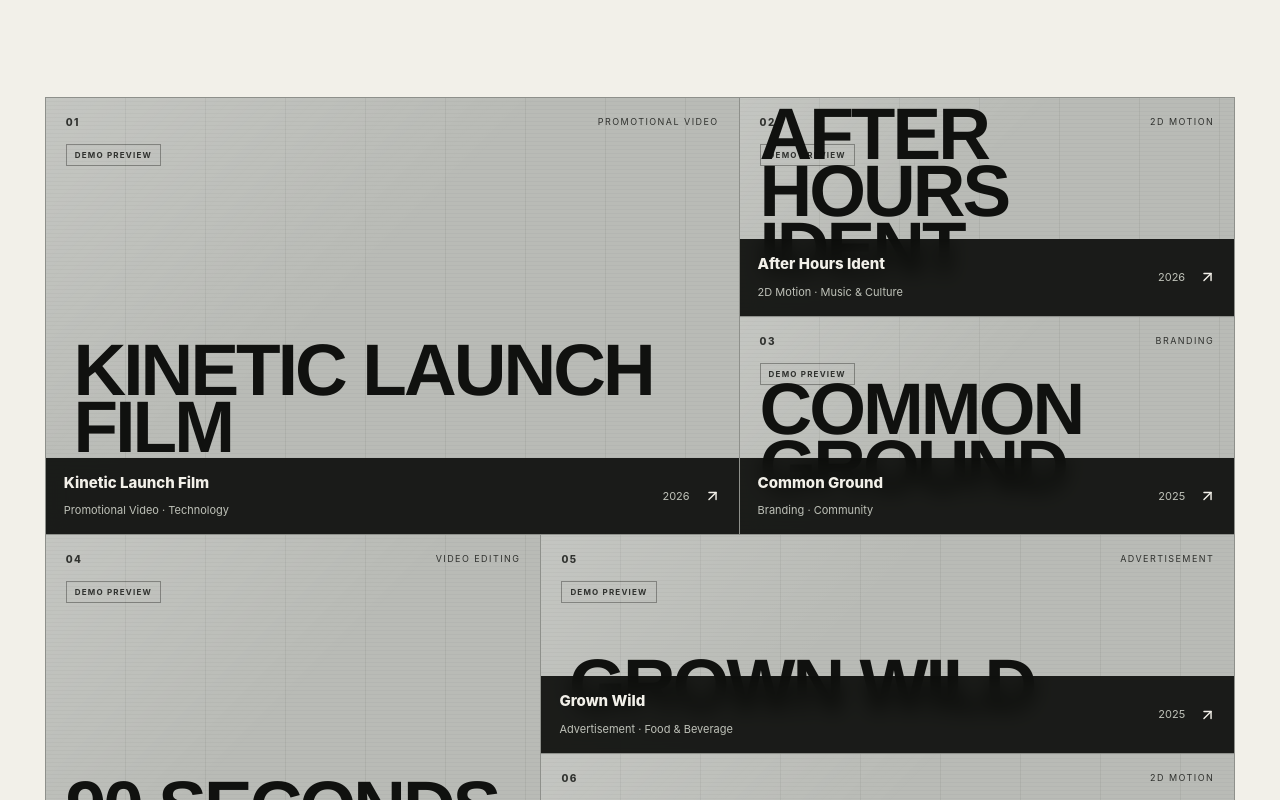
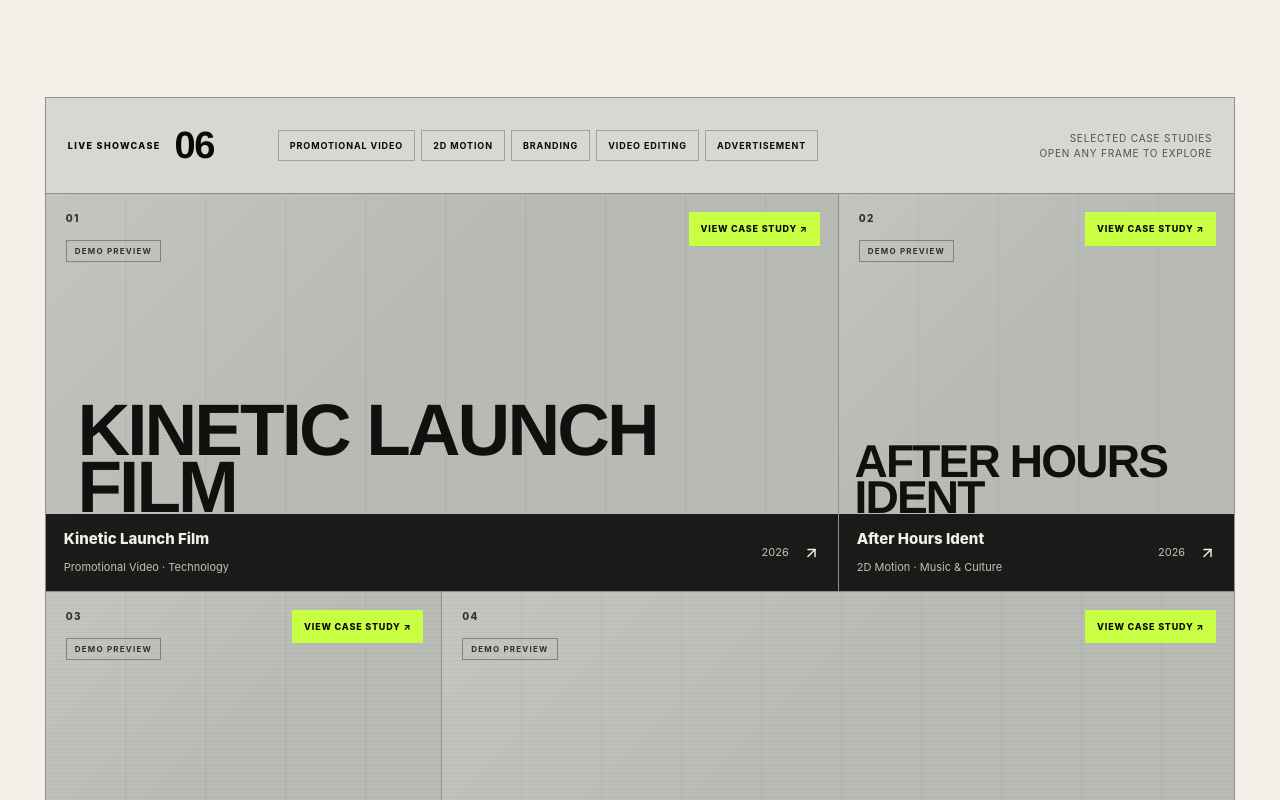
Before and after one commit to OrkoBiswas/orko, a Next.js app: page / in a window 1280 px wide. Shown: the part 1200-2000 px from the top of the page. Built offline with nearby package versions, Linux system fonts and the light colour scheme.

Commit message:
Rebuild the showcase box system

```diff
--- a/app/globals.css
+++ b/app/globals.css
@@ -458,24 +458,62 @@ html { scroll-padding-top: 76px; }
 .showreel-section .section-heading { border-top-color: var(--line-dark); }
 .selected-work { overflow: hidden; }
 
+.showcase-system { overflow: hidden; border: 1px solid #8e908b; background: #8e908b; }
+.showcase-toolbar {
+  display: grid;
+  grid-template-columns: auto minmax(0, 1fr) auto;
+  gap: clamp(28px, 5vw, 90px);
+  align-items: center;
+  min-height: 96px;
+  padding: 18px 22px;
+  color: var(--ink);
+  background: #d7d8d3;
+  border-bottom: 1px solid #8e908b;
+}
+.showcase-count { display: flex; align-items: center; gap: 14px; text-transform: uppercase; }
+.showcase-count span { font-size: 9px; font-weight: 800; letter-spacing: .15em; }
+.showcase-count strong { font-family: var(--display); font-size: 38px; line-height: .8; letter-spacing: -.04em; }
+.showcase-categories { display: flex; flex-wrap: wrap; gap: 6px; }
+.showcase-categories span { padding: 8px 11px; border: 1px solid rgba(9,10,8,.26); font-size: 9px; font-weight: 750; letter-spacing: .1em; text-transform: uppercase; }
+.showcase-toolbar > p { margin: 0; color: #4f534c; font-size: 10px; line-height: 1.5; text-align: right; text-transform: uppercase; letter-spacing: .08em; }
+.showcase-footer { display: flex; justify-content: space-between; gap: 24px; padding: 13px 18px; color: #afb2aa; background: var(--ink); font-size: 9px; letter-spacing: .11em; text-transform: uppercase; }
 .featured-grid {
   grid-template-columns: repeat(12, minmax(0, 1fr));
-  grid-template-rows: repeat(4, clamp(190px, 17vw, 320px));
+  grid-auto-rows: clamp(310px, 31vw, 560px);
   gap: 1px;
   background: #8e908b;
-  border: 1px solid #8e908b;
 }
-.featured-grid .project-card:nth-child(1) { grid-column: 1 / 8; grid-row: 1 / 3; }
-.featured-grid .project-card:nth-child(2) { grid-column: 8 / 13; grid-row: 1; }
-.featured-grid .project-card:nth-child(3) { grid-column: 8 / 13; grid-row: 2; }
-.featured-grid .project-card:nth-child(4) { grid-column: 1 / 6; grid-row: 3 / 5; }
-.featured-grid .project-card:nth-child(5) { grid-column: 6 / 13; grid-row: 3; }
-.featured-grid .project-card:nth-child(6) { grid-column: 6 / 13; grid-row: 4; }
+.featured-grid .project-card:nth-child(1) { grid-column: 1 / 9; }
+.featured-grid .project-card:nth-child(2) { grid-column: 9 / 13; }
+.featured-grid .project-card:nth-child(3) { grid-column: 1 / 5; }
+.featured-grid .project-card:nth-child(4) { grid-column: 5 / 13; }
+.featured-grid .project-card:nth-child(5) { grid-column: 1 / 7; }
+.featured-grid .project-card:nth-child(6) { grid-column: 7 / 13; }
+.featured-grid .project-card:last-child:nth-child(odd) { grid-column: 1 / -1; }
 .featured-grid .project-card,
 .featured-grid .project-card > a,
 .featured-grid .project-art { height: 100%; }
 .featured-grid .project-card { overflow: hidden; background: #b9bbb6; }
 .featured-grid .project-card > a { position: relative; }
+.featured-grid .project-card > a::after {
+  content: "View case study  ↗";
+  position: absolute;
+  z-index: 10;
+  right: 18px;
+  top: 18px;
+  padding: 10px 12px;
+  color: var(--ink);
+  background: var(--accent);
+  font-size: 9px;
+  font-weight: 850;
+  letter-spacing: .09em;
+  text-transform: uppercase;
+  opacity: 0;
+  transform: translateY(-8px);
+  transition: opacity .3s ease, transform .3s ease;
+}
+.featured-grid .project-card > a:hover::after,
+.featured-grid .project-card > a:focus-visible::after { opacity: 1; transform: translateY(0); }
 .featured-grid .project-art { aspect-ratio: auto; border: 0; }
 .featured-grid .project-card-meta {
   position: absolute;
@@ -490,7 +528,9 @@ html { scroll-padding-top: 76px; }
   backdrop-filter: blur(10px);
 }
 .featured-grid .project-card-meta span { color: #bfc2b9; }
-.featured-grid .art-title { bottom: 18%; }
+.featured-grid .art-title { bottom: 19%; }
+.featured-grid .project-card:nth-child(2) .art-title,
+.featured-grid .project-card:nth-child(3) .art-title { font-size: clamp(2.2rem, 3.6vw, 4.4rem); }
 
 .project-art,
 .visual-signal,
@@ -552,16 +592,16 @@ html { scroll-padding-top: 76px; }
 .project-library.is-grid .project-card-meta { min-height: 78px; align-items: center; padding: 14px 16px; border: 0; background: #d3d4cf; }
 
 @media (max-width: 1024px) {
+  .showcase-toolbar { grid-template-columns: auto 1fr; }
+  .showcase-toolbar > p { display: none; }
   .featured-grid {
     grid-template-columns: repeat(2, minmax(0, 1fr));
-    grid-template-rows: repeat(3, clamp(230px, 34vw, 350px)) clamp(260px, 42vw, 420px);
+    grid-auto-rows: clamp(300px, 48vw, 470px);
   }
-  .featured-grid .project-card:nth-child(1) { grid-column: 1; grid-row: 1 / 3; }
-  .featured-grid .project-card:nth-child(2) { grid-column: 2; grid-row: 1; }
-  .featured-grid .project-card:nth-child(3) { grid-column: 2; grid-row: 2; }
-  .featured-grid .project-card:nth-child(4) { grid-column: 1; grid-row: 3; }
-  .featured-grid .project-card:nth-child(5) { grid-column: 2; grid-row: 3; }
-  .featured-grid .project-card:nth-child(6) { grid-column: 1 / 3; grid-row: 4; }
+  .featured-grid .project-card:nth-child(n) { grid-column: span 1; }
+  .featured-grid .project-card:last-child:nth-child(odd) { grid-column: 1 / -1; }
+  .featured-grid .project-card:nth-child(2) .art-title,
+  .featured-grid .project-card:nth-child(3) .art-title { font-size: clamp(2.4rem, 5.3vw, 4.8rem); }
   .project-library.is-grid { grid-template-columns: repeat(2, minmax(0, 1fr)); }
 }
 
@@ -570,6 +610,12 @@ html { scroll-padding-top: 76px; }
   .section-space { padding-block: 92px; }
   .section-heading { display: block; padding-top: 18px; }
   .section-heading > div:last-child, .section-heading > p { justify-self: auto; max-width: none; }
+  .showcase-toolbar { display: block; min-height: 0; padding: 18px 16px; }
+  .showcase-count { justify-content: space-between; }
+  .showcase-categories { margin-top: 16px; }
+  .showcase-categories span { padding: 7px 9px; }
+  .showcase-footer { display: block; line-height: 1.55; }
+  .showcase-footer span:last-child { display: none; }
   .featured-grid {
     display: grid;
     grid-template-columns: 1fr;
@@ -583,6 +629,10 @@ html { scroll-padding-top: 76px; }
   .project-library.is-grid .project-card { margin: 0; }
 }
 
+@media (hover: none) {
+  .featured-grid .project-card > a::after { opacity: 1; transform: none; }
+}
+
 @media print {
   .site-header, .site-footer, .settings-dock, .page-hero .button, .skip-link { display: none !important; }
   body, .page-hero, .dark-section { color: #000 !important; background: #fff !important; }
--- a/app/page.tsx
+++ b/app/page.tsx
@@ -11,6 +11,7 @@ export const dynamic = "force-dynamic";
 export default async function Home() {
   const [brand, liveProjects, liveServices] = await Promise.all([getSiteContent(), listPortfolioProjects(projects, { publishedOnly: true }), listPortfolioServices(services)]);
   const featured = liveProjects.filter((project) => project.featured).slice(0, 6);
+  const showcaseCategories = Array.from(new Set(featured.map((project) => project.category)));
   const proofProject = liveProjects[8] ?? liveProjects.at(-1);
   return (
     <>
@@ -32,7 +33,15 @@ export default async function Home() {
 
       <section id="selected-work" className="selected-work section-shell section-space">
         <div className="section-heading" data-reveal><div><p className="eyebrow"><span>01</span>Selected work</p><h2>{brand.workHeading}</h2></div><div><p>{brand.workIntro}</p><Link className="text-link" href="/work">Enter the full archive <ArrowUpRight aria-hidden="true" /></Link></div></div>
-        <div className="featured-grid">{featured.map((project, index) => <ProjectCard project={project} key={project.id} priority={index < 2} />)}</div>
+        <div className="showcase-system">
+          <div className="showcase-toolbar" data-reveal>
+            <div className="showcase-count"><span>Live showcase</span><strong>{String(featured.length).padStart(2, "0")}</strong></div>
+            <div className="showcase-categories" aria-label="Featured project categories">{showcaseCategories.map((category) => <span key={category}>{category}</span>)}</div>
+            <p>Selected case studies<br />Open any frame to explore</p>
+          </div>
+          <div className="featured-grid">{featured.map((project, index) => <ProjectCard project={project} key={project.id} priority={index < 2} />)}</div>
+          <div className="showcase-footer"><span>Curated selection / {new Date().getFullYear()}</span><span>Hover, tap, or use the keyboard to open a case study</span></div>
+        </div>
         <div className="archive-callout" data-reveal><p><span>{liveProjects.length}</span> curated case studies</p><p>Filter by discipline, industry, and year. Every project opens into the decisions behind the final frame.</p><Link className="button button-light" href="/work">Browse everything <ArrowRight aria-hidden="true" /></Link></div>
       </section>
 
```
Also changed, not shown: 2 other files (tests, documents, lock files or other folders).
